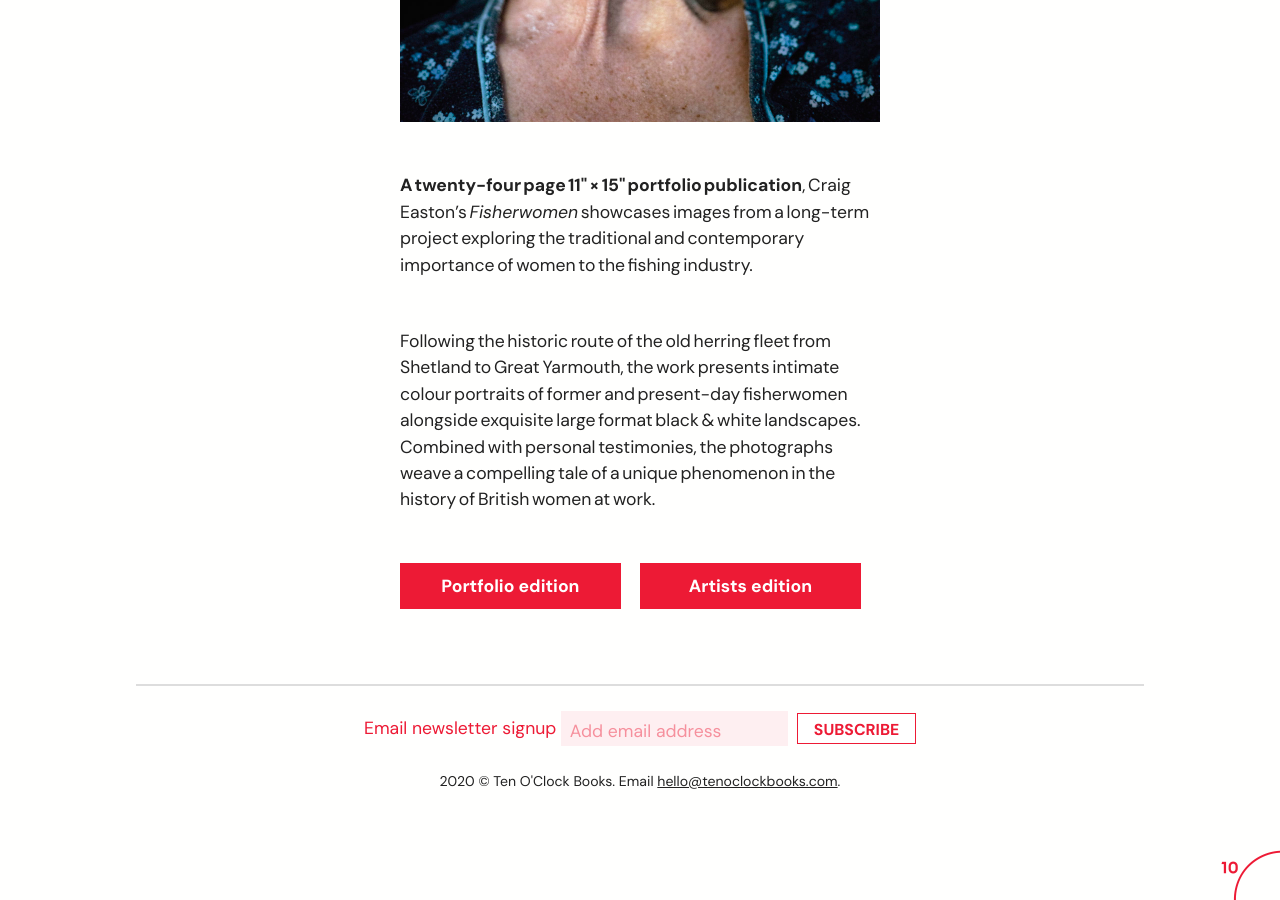
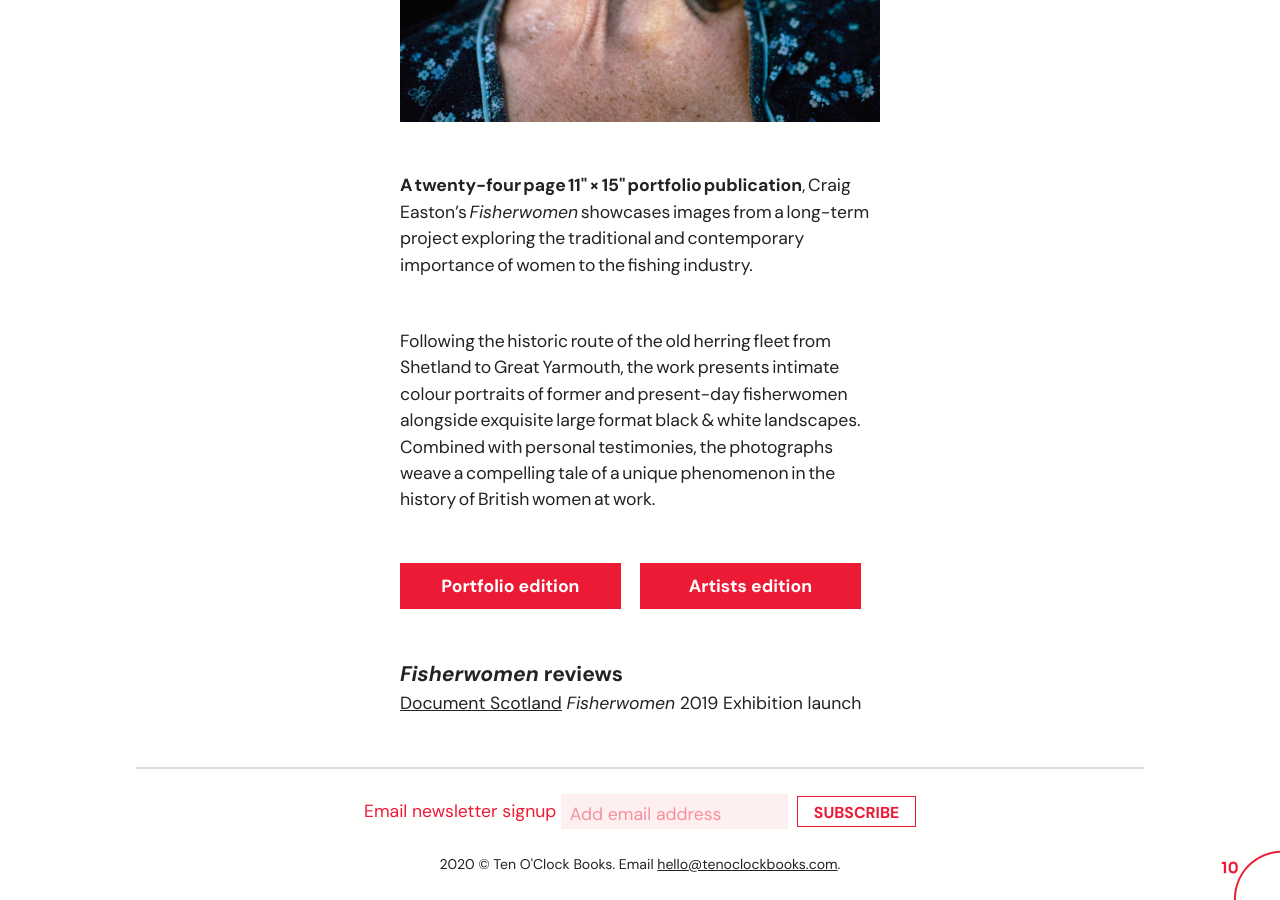
Before and after one commit to martincf/tenoclockbooks, a Jekyll site: the page built from index.md, in a window 1280 px wide and 900 px high, scrolled down 961 px. Built offline with Jekyll 4.4.1, drawn with Linux system fonts in a browser that asks for light colours; some web fonts are replaced.

Commit message:
Added 'reviews' footer section

```diff
--- /dev/null
+++ b/_includes/reviews.html
@@ -0,0 +1,9 @@
+<h3><i>Fisherwomen</i> reviews</h3>
+
+<ul>
+  <li>
+    <a href="http://www.documentscotland.com/craig-eastons-fisherwomen/">
+      Document Scotland</a>
+      <i>Fisherwomen</i> 2019 Exhibition launch
+  </li>
+</ul>
--- a/_layouts/default.html
+++ b/_layouts/default.html
@@ -54,6 +54,8 @@
 
       {% endif %}
 
+      {% include reviews.html %}
+
       </section>
     </main>
 
```
Also changed, not shown: reviews.md (added, +14 -0 lines), 1 other file.
